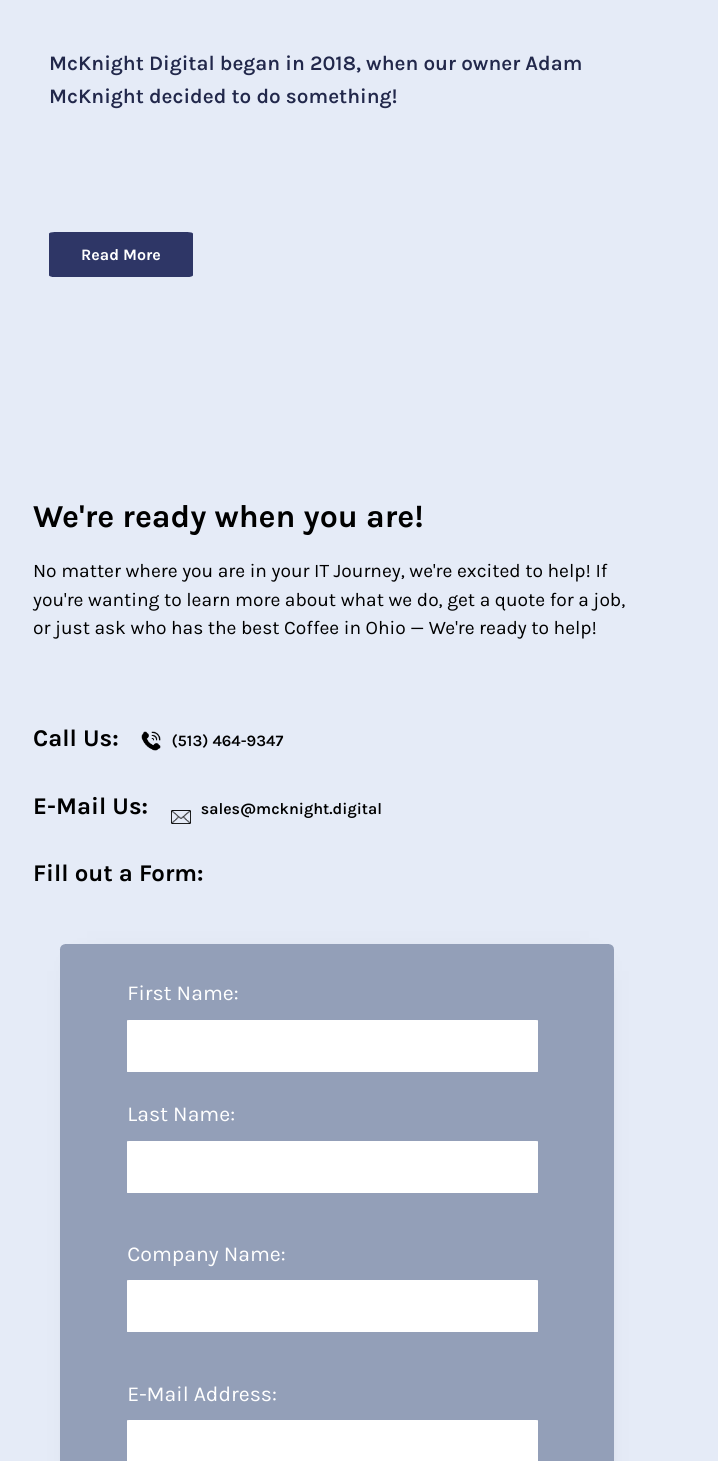
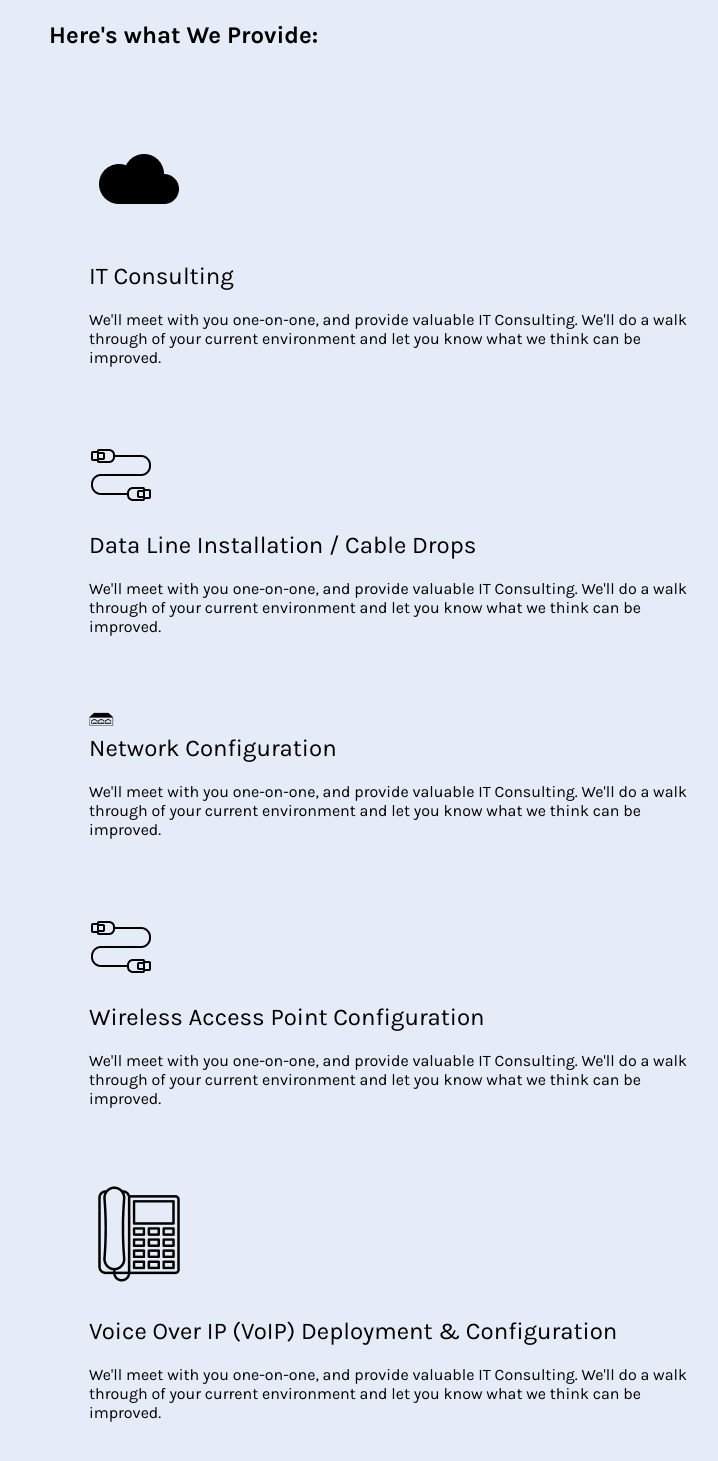
Before and after one commit to mcknight-digital/mcknight-digital, a React (Create React App) app: page /about in a window 1280 px wide. Shown: the part 949-2410 px from the top of the page, without its empty margins (271-989 px from the left). Built offline with nearby package versions, Linux system fonts and the light colour scheme.

Commit message:
Added copy to about page, added icons to about page, and added contact form to the about page.

```diff
--- a/src/pages/About.js
+++ b/src/pages/About.js
@@ -2,6 +2,12 @@
 import Navbar from '../components/Navbar.js';
 import Footer from '../components/Footer';
 import ContactForm from '../components/ContactForm';
+import ethernetCable from '../images/cable-black.png';
+import cloudIcn from '../images/cloud-blac.png';
+import networkIcon from '../images/switch-black.png';
+// ADD IMPORT FOR WIFI ICON HERE.
+import switchIcn from '../images/switch-black.png';
+import deskPhoneIcn from '../images/desk-phone-black.png';
 
 
 function About() {
@@ -15,26 +21,43 @@
               McKnight Digital is a Software Application Solution and Managed Service Provider (MSP). We believe that Digital and IT Solutions, shouldn't cause problems but rather solve them! This is what we strive to do, with excellence!
           </p>
 
+          <p>
+            McKnight Digital was started in 2017 out of a desire to "do better". Our founder, Adam McKnight has a background in Technology Services, and Media. In 2017, he brought his skills together with His business knowledge. He began working with non-profits, doing pro bono work at the start &mdash; all in an effort to "do better". Working with many clients in His hometown of Lebanon, Ohio and its surrounding areas; McKnight is passionate about helping those who need it most.
+          </p>
+
           <h2>Here's what We Provide:</h2>
           <ul>
+            <img className="Icon" src={cloudIcn} alt="Cloud Icon" />
             <li>IT Consulting</li>
             <p>
-              We'll meet with you one-on-one, and provide valuable IT Consulting.
+              We'll meet with you one-on-one, and provide valuable IT Consulting. We'll do a walk through of your current environment and let you know what we think can be improved.
             </p>
 
+            <img className="Icon" src={ethernetCable} alt="Ethernet Cable" />
             <li>Data Line Installation / Cable Drops</li>
+            <p>
+              We'll meet with you one-on-one, and provide valuable IT Consulting. We'll do a walk through of your current environment and let you know what we think can be improved.
+            </p>
+
+            <img className="Icon" src={switchIcn} alt="Ethernet Cable" />
             <li>Network Configuration</li>
+            <p>
+              We'll meet with you one-on-one, and provide valuable IT Consulting. We'll do a walk through of your current environment and let you know what we think can be improved.
+            </p>
+
+            <img className="Icon" src={ethernetCable} alt="Ethernet Cable" />
             <li>Wireless Access Point Configuration</li>
+            <p>
+              We'll meet with you one-on-one, and provide valuable IT Consulting. We'll do a walk through of your current environment and let you know what we think can be improved.
+            </p>
+
+
+            <img className="Icon" src={deskPhoneIcn} alt="Ethernet Cable" />
             <li>Voice Over IP (VoIP) Deployment &amp; Configuration</li>
+            <p>
+              We'll meet with you one-on-one, and provide valuable IT Consulting. We'll do a walk through of your current environment and let you know what we think can be improved.
+            </p>
           </ul>
-
-          <p style={{paddingBottom: "100px"}}>
-              McKnight Digital began in 2018, when our owner Adam McKnight decided to do something!
-          </p>
-
-          <a href="/about">
-              Read More
-          </a>
       </div>
       <ContactForm/>
       <Footer/>
--- a/src/pages/Menu.js
+++ b/src/pages/Menu.js
@@ -15,20 +15,20 @@
              Home
           </a>
 
-          <a href="/about">
-              About Us
+          <a href="/our-services">
+              Our Services
           </a>
 
           <a href="/about">
               About Us
           </a>
 
-          <a href="/about">
-              About Us
+          <a href="/contact-us">
+              Contact Us
           </a>
 
-          <a href="/disclosures">
-              Disclosures
+          <a href="/blog">
+              Blog
           </a>
       </div>
       <Footer/>
--- a/src/styles/styles.css
+++ b/src/styles/styles.css
@@ -139,7 +139,10 @@
     text-decoration: none;
 }
 
-.AboutContentSection > ul{ margin-bottom: 7%; }
+.AboutContentSection > ul{
+    margin-bottom: 7%;
+    list-style-type: none;
+}
 
 .AboutContentSection > ul > li{
     font-size: 1.5em;
@@ -329,6 +332,9 @@
     margin-right: 10px;
 }
 
+.Icon{
+    margin-top: 10%;
+}
 
 
 
```
